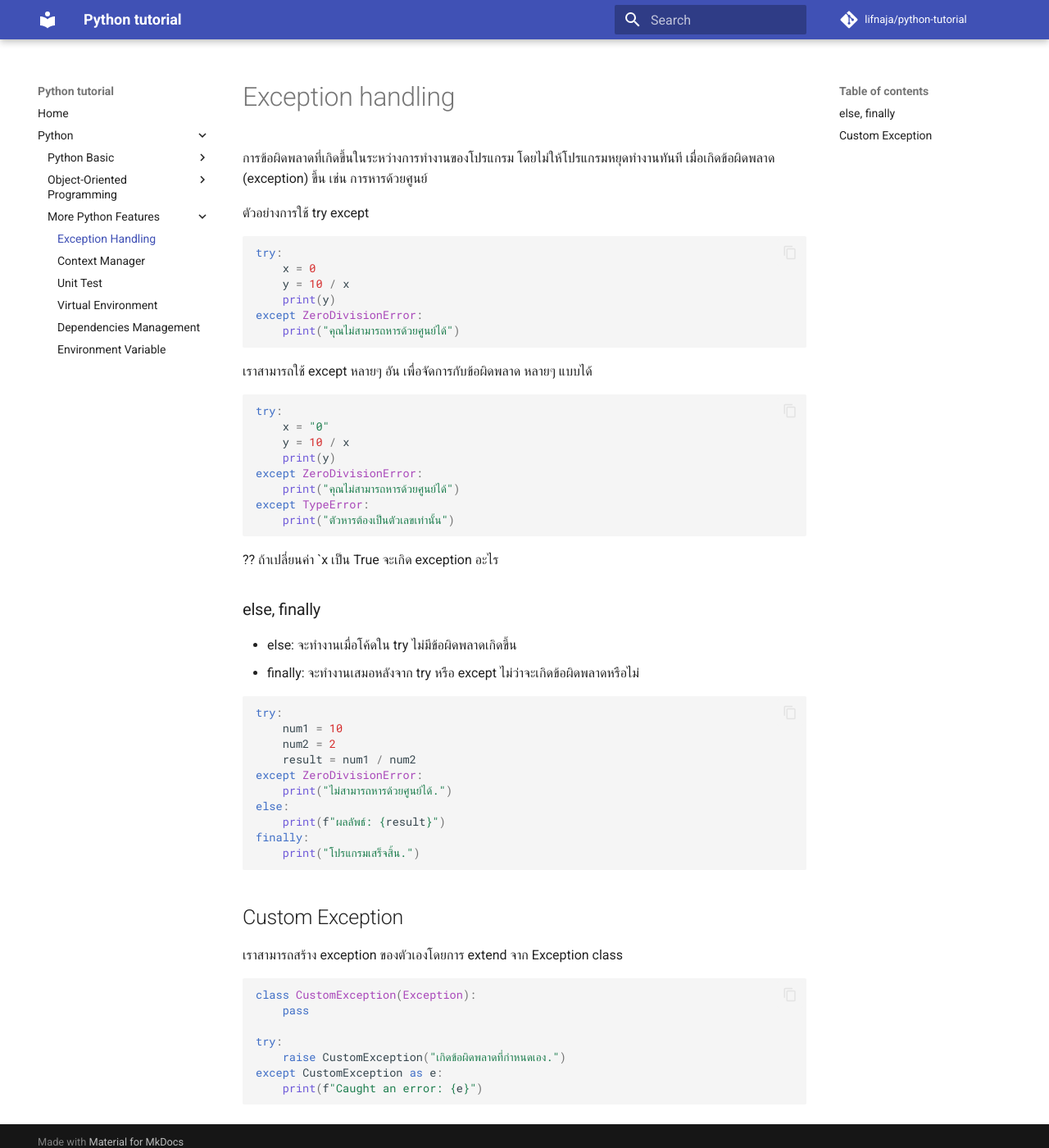
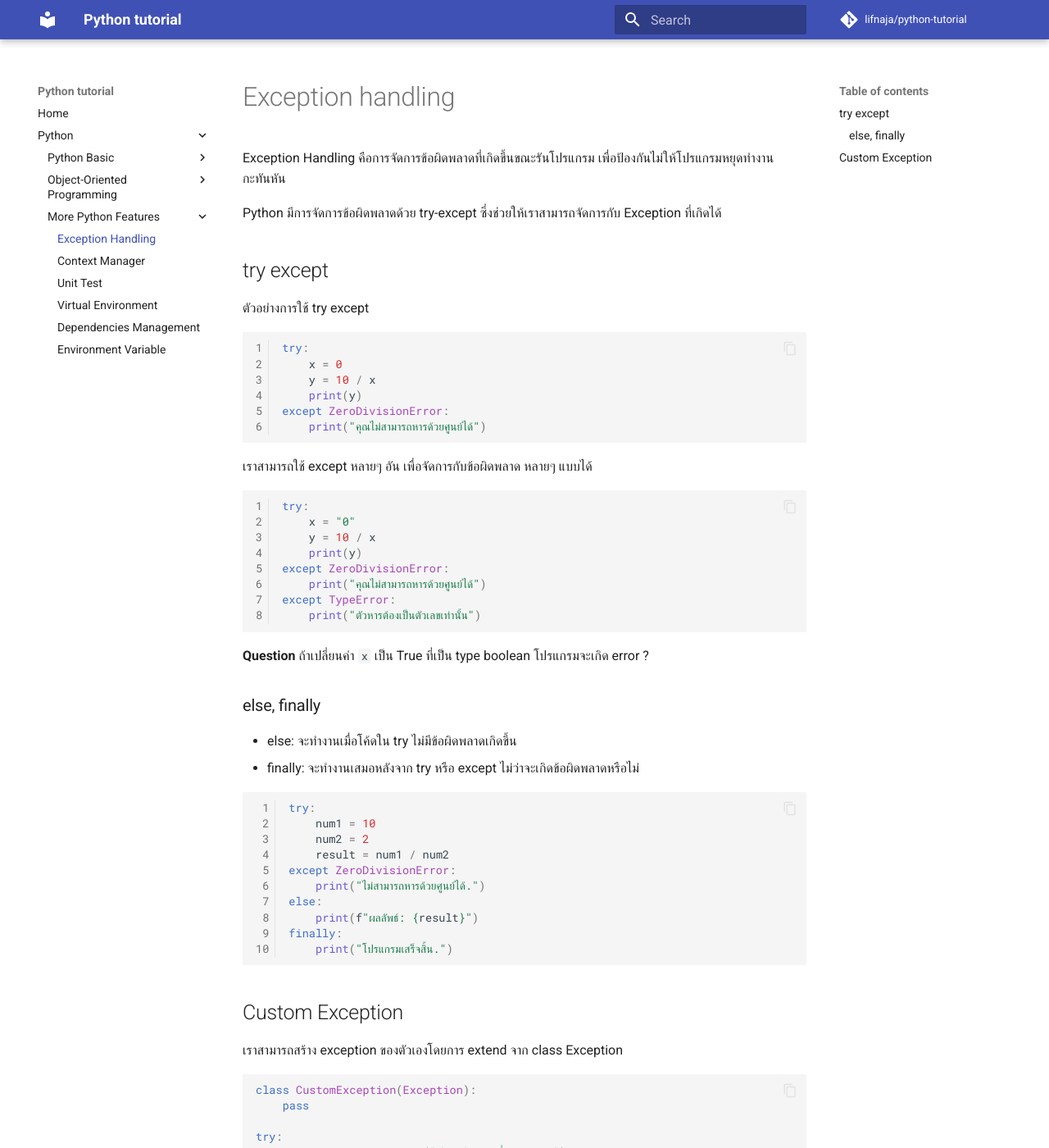
Before and after one commit to lifnaja/python-tutorial, an MkDocs documentation site: the page built from docs/python/more-features/exception_handling.md, in a window 1280 px wide and 1400 px high. Shown: the whole window at 82% size. Built offline with MkDocs 1.6.1 and Material for MkDocs 9.7.7, drawn with Linux system fonts in a browser that asks for light colours; comment, search, counter and statistics services are not loaded.

Commit message:
rewrite description exception handling

````diff
--- a/docs/python/more-features/exception_handling.md
+++ b/docs/python/more-features/exception_handling.md
@@ -1,8 +1,11 @@
 # Exception handling
-การข้อผิดพลาดที่เกิดขึ้นในระหว่างการทำงานของโปรแกรม โดยไม่ให้โปรแกรมหยุดทำงานทันที เมื่อเกิดข้อผิดพลาด (exception) ขึ้น เช่น การหารด้วยศูนย์
+Exception Handling คือการจัดการข้อผิดพลาดที่เกิดขึ้นขณะรันโปรแกรม เพื่อป้องกันไม่ให้โปรแกรมหยุดทำงานกะทันหัน
 
+Python มีการจัดการข้อผิดพลาดด้วย try-except ซึ่งช่วยให้เราสามารถจัดการกับ Exception ที่เกิดได้
+
+## try except
 ตัวอย่างการใช้ try except
-```py
+```py linenums="1"
 try:
     x = 0
     y = 10 / x
@@ -13,7 +16,7 @@ except ZeroDivisionError:
 
 
 เราสามารถใช้ except หลายๆ อัน เพื่อจัดการกับข้อผิดพลาด หลายๆ แบบได้
-```py
+```py linenums="1"
 try:
     x = "0"
     y = 10 / x
@@ -24,13 +27,14 @@ except TypeError:
     print("ตัวหารต้องเป็นตัวเลขเท่านั้น")
 ```
 
-?? ถ้าเปลี่ยนค่า `x เป็น True จะเกิด exception อะไร
+**Question**
+ถ้าเปลี่ยนค่า `x` เป็น True ที่เป็น type boolean โปรแกรมจะเกิด error ?
 
 ### else, finally
 - else: จะทำงานเมื่อโค้ดใน try ไม่มีข้อผิดพลาดเกิดขึ้น
 - finally: จะทำงานเสมอหลังจาก try หรือ except ไม่ว่าจะเกิดข้อผิดพลาดหรือไม่
 
-```py
+```py linenums="1"
 try:
     num1 = 10
     num2 = 2
@@ -47,7 +51,7 @@ finally:
 
 ## Custom Exception
 
-เราสามารถสร้าง exception ของตัวเองโดยการ extend จาก Exception class
+เราสามารถสร้าง exception ของตัวเองโดยการ extend จาก class Exception
 ```py
 class CustomException(Exception):
     pass
````
